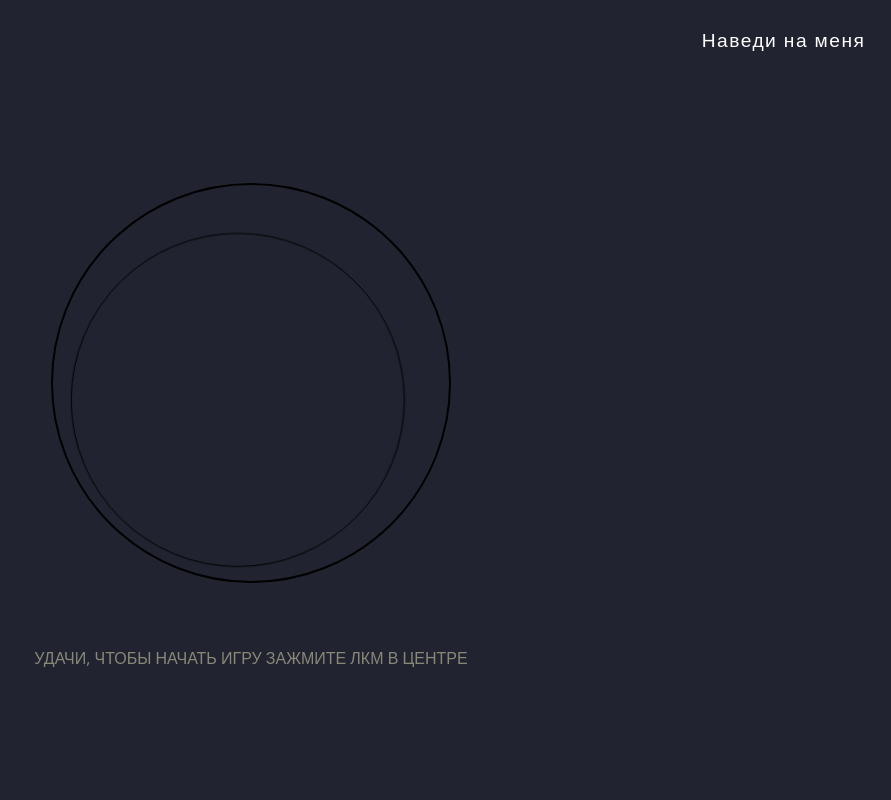
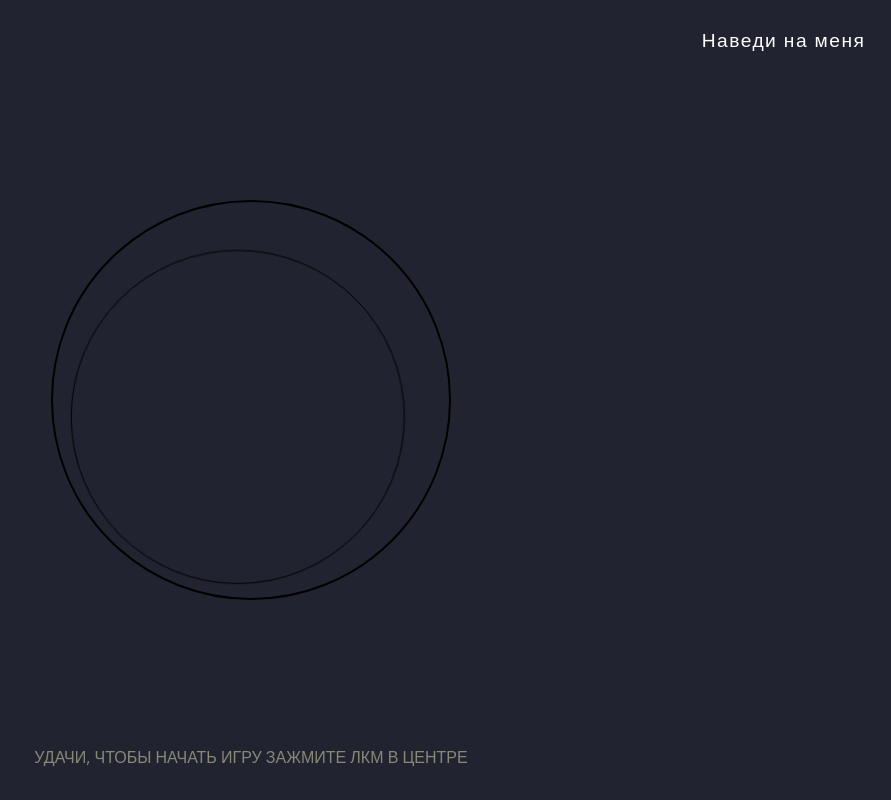
Before and after one commit to zoodogood/glitchBall, a plain HTML site: page index.html in a window 1280 px wide. Shown: the whole page, without its empty margins (389-1280 px from the left). Drawn offline with nearby package versions, Linux system fonts and the light colour scheme.

Commit message:
Add files via upload
the score is displayed at the bottom (again)

```diff
--- a/index.html
+++ b/index.html
@@ -14,8 +14,6 @@
   </head>
   <body>
     <section class = "corner increased-font" id = "getInfo">Наведи на меня</section>
-
-    <div style = "flex-basis: 50vh;"></div>
     <canvas id = "canvas" width="400" height="400"></canvas>
     <p id = "title">
       Удачи, чтобы начать игру зажмите ЛКМ в центре
--- a/main.css
+++ b/main.css
@@ -7,7 +7,9 @@ body
 #title
 {
   padding-top: 5vw;
-  flex-basis: 50vh;
+
+  position: fixed;
+  bottom: 4vh;
 }
 
 .restarted
@@ -16,6 +18,8 @@ body
   background-repeat: no-repeat;
   background-image: url("resources/repeat.png");
   animation: scaleBackground 200ms ease-in-out 0s 1 normal forwards;
+
+  position: fixed;
 }
 
 
```
